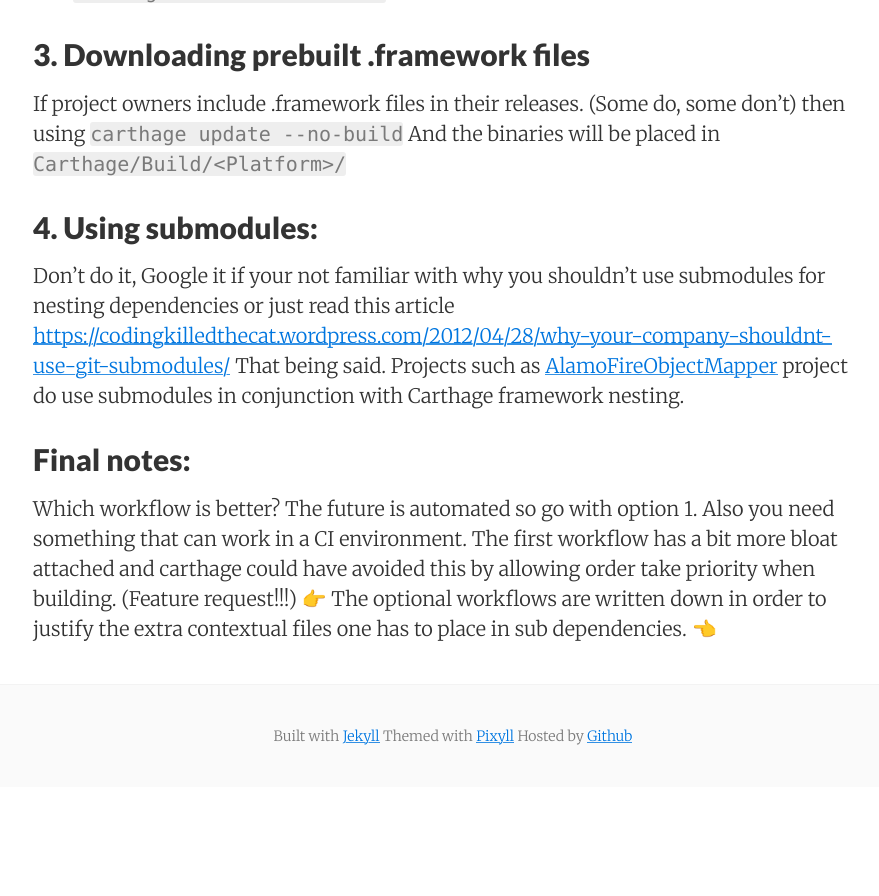
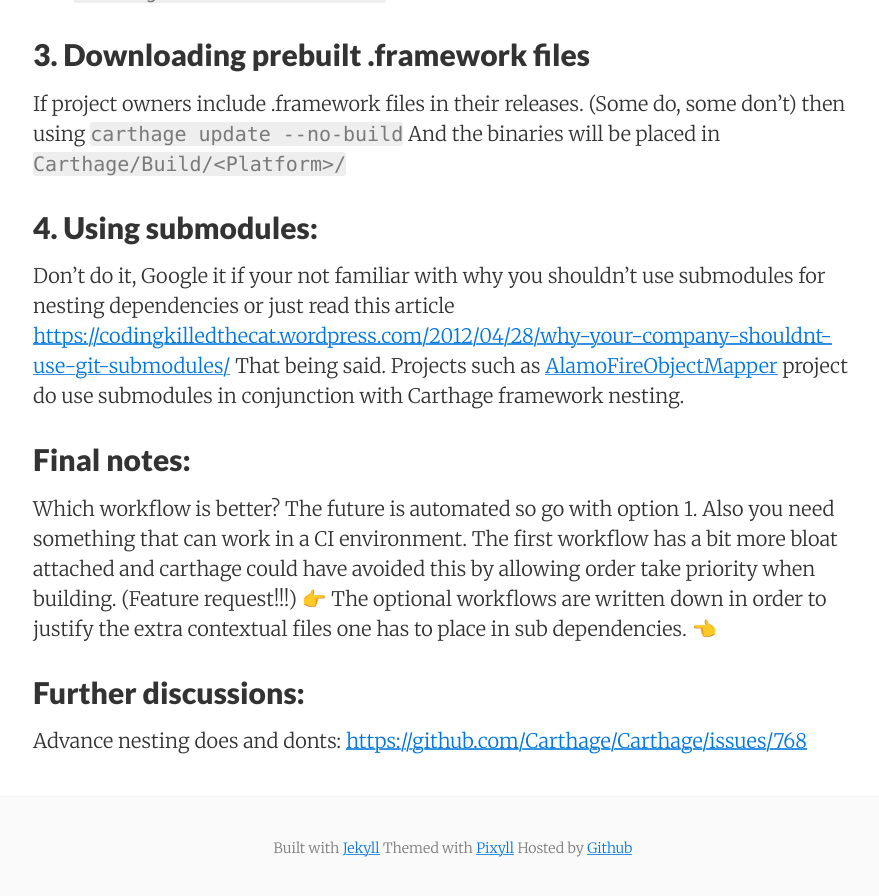
Before and after one commit to stylekit/stylekit.github.io, a Jekyll site: the page built from _posts/2017-02-03-Carthage-and-nested-frameworks.md, in a window 1280 px wide and 900 px high, scrolled down 1346 px. Shown: the top 896 px of the window, without its empty margins (187-1066 px from the left). Built offline with Jekyll 4.4.1, drawn with Linux system fonts in a browser that asks for light colours; nearby versions of some CDN libraries; comment, search, counter and statistics services are not loaded; before the commit the page ends 2133 px from its top, so only the background shows below that.

Commit message:
Files modified: 1


Modified 1 file:
_posts/2017-02-03-Carthage-and-nested-frameworks.md

```diff
--- a/_posts/2017-02-03-Carthage-and-nested-frameworks.md
+++ b/_posts/2017-02-03-Carthage-and-nested-frameworks.md
@@ -33,3 +33,7 @@
 ## Final notes:
 
 Which workflow is better? The future is automated so go with option 1. Also you need something that can work in a CI environment. The first workflow has a bit more bloat attached and carthage could have avoided this by allowing order take priority when building. (Feature request!!!) 👉 The optional workflows are written down in order to justify the extra contextual files one has to place in sub dependencies. 👈
+
+## Further discussions:
+
+Advance nesting does and donts: [https://github.com/Carthage/Carthage/issues/768](https://github.com/Carthage/Carthage/issues/768)
```
